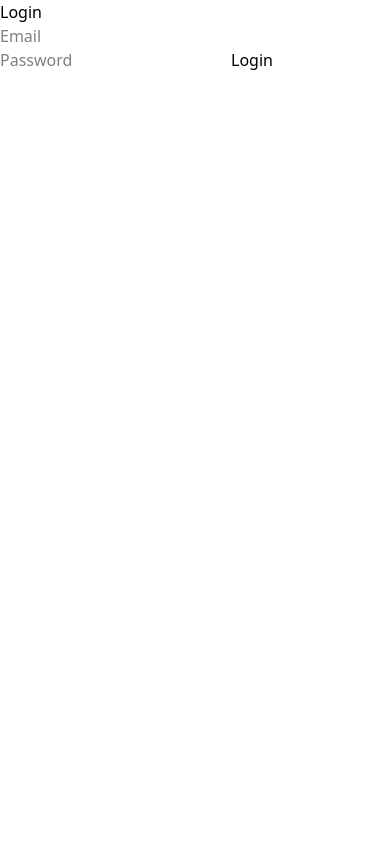
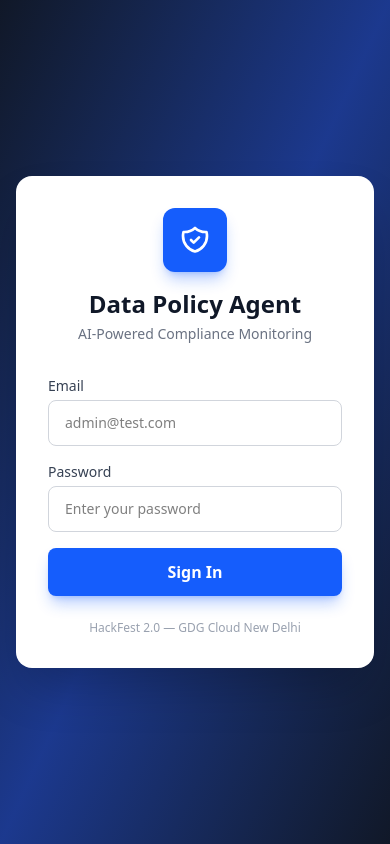
Before and after one commit to rishabh008009/Data-Policy-Agent, a React (Vite) app in the folder frontend/: page /login in a window 390 px wide. Built offline with nearby package versions, Linux system fonts and the light colour scheme; no server answers.

Commit message:
Mentor feedback: upgrade to Gemini 2.5 Flash, add hamburger menu, improve Login page

```diff
--- a/frontend/src/components/Layout.tsx
+++ b/frontend/src/components/Layout.tsx
@@ -1,17 +1,12 @@
+import { useState } from 'react';
 import { NavLink, Outlet } from 'react-router-dom';
 
-/**
- * Navigation item configuration
- */
 interface NavItem {
   to: string;
   label: string;
   icon: React.ReactNode;
 }
 
-/**
- * SVG Icons for navigation
- */
 const DashboardIcon = () => (
   <svg className="w-5 h-5" fill="none" stroke="currentColor" viewBox="0 0 24 24">
     <path strokeLinecap="round" strokeLinejoin="round" strokeWidth={2} d="M3 12l2-2m0 0l7-7 7 7M5 10v10a1 1 0 001 1h3m10-11l2 2m-2-2v10a1 1 0 01-1 1h-3m-6 0a1 1 0 001-1v-4a1 1 0 011-1h2a1 1 0 011 1v4a1 1 0 001 1m-6 0h6" />
@@ -37,9 +32,6 @@ const SettingsIcon = () => (
   </svg>
 );
 
-/**
- * Navigation items configuration
- */
 const navItems: NavItem[] = [
   { to: '/', label: 'Dashboard', icon: <DashboardIcon /> },
   { to: '/policies', label: 'Policies', icon: <PoliciesIcon /> },
@@ -47,26 +39,45 @@ const navItems: NavItem[] = [
   { to: '/settings', label: 'Settings', icon: <SettingsIcon /> },
 ];
 
-/**
- * Main layout component with navigation sidebar and header.
- * Uses React Router's Outlet for rendering child routes.
- */
 export function Layout() {
+  const [sidebarOpen, setSidebarOpen] = useState(false);
+
   return (
     <div className="min-h-screen bg-gray-100 flex">
-      {/* Sidebar Navigation */}
-      <aside className="w-64 bg-gray-900 text-white flex flex-col">
-        {/* App Logo/Title */}
-        <div className="p-6 border-b border-gray-700">
-          <h1 className="text-xl font-bold text-white">
-            Data Policy Agent
-          </h1>
-          <p className="text-sm text-gray-400 mt-1">
-            Compliance Monitoring
-          </p>
+      {/* Mobile overlay */}
+      {sidebarOpen && (
+        <div
+          className="fixed inset-0 bg-black/50 z-40 lg:hidden"
+          onClick={() => setSidebarOpen(false)}
+        />
+      )}
+
+      {/* Sidebar */}
+      <aside
+        className={`
+          fixed inset-y-0 left-0 z-50 w-64 bg-gray-900 text-white flex flex-col
+          transform transition-transform duration-200 ease-in-out
+          lg:translate-x-0 lg:static lg:z-auto
+          ${sidebarOpen ? 'translate-x-0' : '-translate-x-full'}
+        `}
+      >
+        <div className="p-6 border-b border-gray-700 flex items-center justify-between">
+          <div>
+            <h1 className="text-xl font-bold text-white">Data Policy Agent</h1>
+            <p className="text-sm text-gray-400 mt-1">Compliance Monitoring</p>
+          </div>
+          {/* Close button on mobile */}
+          <button
+            className="lg:hidden p-1 text-gray-400 hover:text-white rounded"
+            onClick={() => setSidebarOpen(false)}
+            aria-label="Close sidebar"
+          >
+            <svg className="w-6 h-6" fill="none" stroke="currentColor" viewBox="0 0 24 24">
+              <path strokeLinecap="round" strokeLinejoin="round" strokeWidth={2} d="M6 18L18 6M6 6l12 12" />
+            </svg>
+          </button>
         </div>
 
-        {/* Navigation Links */}
         <nav className="flex-1 p-4">
           <ul className="space-y-2">
             {navItems.map((item) => (
@@ -74,6 +85,7 @@ export function Layout() {
                 <NavLink
                   to={item.to}
                   end={item.to === '/'}
+                  onClick={() => setSidebarOpen(false)}
                   className={({ isActive }) =>
                     `flex items-center gap-3 px-4 py-3 rounded-lg transition-colors ${
                       isActive
@@ -90,27 +102,30 @@ export function Layout() {
           </ul>
         </nav>
 
-        {/* Footer */}
         <div className="p-4 border-t border-gray-700">
-          <p className="text-xs text-gray-500 text-center">
-            © 2024 Data Policy Agent
-          </p>
+          <p className="text-xs text-gray-500 text-center">© 2026 Data Policy Agent</p>
         </div>
       </aside>
 
-      {/* Main Content Area */}
-      <div className="flex-1 flex flex-col">
-        {/* Header */}
-        <header className="bg-white shadow-sm border-b border-gray-200">
-          <div className="px-6 py-4">
-            <h2 className="text-lg font-semibold text-gray-800">
-              Compliance Dashboard
-            </h2>
+      {/* Main Content */}
+      <div className="flex-1 flex flex-col min-w-0">
+        <header className="bg-white shadow-sm border-b border-gray-200 sticky top-0 z-30">
+          <div className="px-4 sm:px-6 py-4 flex items-center gap-4">
+            {/* Hamburger button */}
+            <button
+              className="lg:hidden p-2 -ml-2 text-gray-600 hover:text-gray-900 hover:bg-gray-100 rounded-lg"
+              onClick={() => setSidebarOpen(true)}
+              aria-label="Open sidebar"
+            >
+              <svg className="w-6 h-6" fill="none" stroke="currentColor" viewBox="0 0 24 24">
+                <path strokeLinecap="round" strokeLinejoin="round" strokeWidth={2} d="M4 6h16M4 12h16M4 18h16" />
+              </svg>
+            </button>
+            <h2 className="text-lg font-semibold text-gray-800">Compliance Dashboard</h2>
           </div>
         </header>
 
-        {/* Page Content */}
-        <main className="flex-1 p-6 overflow-auto">
+        <main className="flex-1 p-4 sm:p-6 overflow-auto">
           <Outlet />
         </main>
       </div>
--- a/frontend/src/pages/Login.tsx
+++ b/frontend/src/pages/Login.tsx
@@ -10,56 +10,102 @@ const Login: React.FC = () => {
   const [email, setEmail] = useState<string>("");
   const [password, setPassword] = useState<string>("");
   const [error, setError] = useState<string>("");
+  const [loading, setLoading] = useState(false);
   const navigate = useNavigate();
 
   const handleLogin = async (e: FormEvent<HTMLFormElement>): Promise<void> => {
     e.preventDefault();
+    setError("");
+    setLoading(true);
 
     try {
       const response = await axios.post<LoginResponse>("/api/auth/login", {
         email,
         password,
       });
-
-      // Save token
       localStorage.setItem("token", response.data.token);
-
-      // Redirect
       navigate("/dashboard");
-    } catch (err: unknown) {
+    } catch {
       setError("Invalid email or password!");
+    } finally {
+      setLoading(false);
     }
   };
 
   return (
-    <div className="login-container">
-      <h2>Login</h2>
+    <div className="min-h-screen flex items-center justify-center bg-gradient-to-br from-gray-900 via-blue-900 to-gray-900 px-4">
+      <div className="bg-white rounded-2xl shadow-2xl p-8 w-full max-w-md">
+        {/* Logo & Branding */}
+        <div className="text-center mb-8">
+          <div className="w-16 h-16 bg-blue-600 rounded-xl flex items-center justify-center mx-auto mb-4 shadow-lg shadow-blue-600/30">
+            <svg className="w-8 h-8 text-white" fill="none" stroke="currentColor" viewBox="0 0 24 24">
+              <path strokeLinecap="round" strokeLinejoin="round" strokeWidth={2} d="M9 12l2 2 4-4m5.618-4.016A11.955 11.955 0 0112 2.944a11.955 11.955 0 01-8.618 3.04A12.02 12.02 0 003 9c0 5.591 3.824 10.29 9 11.622 5.176-1.332 9-6.03 9-11.622 0-1.042-.133-2.052-.382-3.016z" />
+            </svg>
+          </div>
+          <h1 className="text-2xl font-bold text-gray-900">Data Policy Agent</h1>
+          <p className="text-gray-500 mt-1 text-sm">AI-Powered Compliance Monitoring</p>
+        </div>
 
-      <form onSubmit={handleLogin}>
-        {error && <p className="error">{error}</p>}
+        {/* Login Form */}
+        <form onSubmit={handleLogin} className="space-y-4">
+          {error && (
+            <div className="flex items-center gap-2 p-3 bg-red-50 border border-red-200 rounded-lg">
+              <svg className="w-5 h-5 text-red-500 flex-shrink-0" fill="none" stroke="currentColor" viewBox="0 0 24 24">
+                <path strokeLinecap="round" strokeLinejoin="round" strokeWidth={2} d="M12 9v2m0 4h.01m-6.938 4h13.856c1.54 0 2.502-1.667 1.732-3L13.732 4c-.77-1.333-2.694-1.333-3.464 0L3.34 16c-.77 1.333.192 3 1.732 3z" />
+              </svg>
+              <p className="text-sm text-red-700">{error}</p>
+            </div>
+          )}
 
+          <div>
+            <label htmlFor="email" className="block text-sm font-medium text-gray-700 mb-1">
+              Email
+            </label>
             <input
+              id="email"
               type="email"
-          placeholder="Email"
+              placeholder="admin@test.com"
               value={email}
-          onChange={(e: React.ChangeEvent<HTMLInputElement>) =>
-            setEmail(e.target.value)
-          }
+              onChange={(e) => setEmail(e.target.value)}
               required
+              className="w-full px-4 py-3 border border-gray-300 rounded-lg focus:ring-2 focus:ring-blue-500 focus:border-blue-500 outline-none transition text-sm"
             />
+          </div>
 
+          <div>
+            <label htmlFor="password" className="block text-sm font-medium text-gray-700 mb-1">
+              Password
+            </label>
             <input
+              id="password"
               type="password"
-          placeholder="Password"
+              placeholder="Enter your password"
               value={password}
-          onChange={(e: React.ChangeEvent<HTMLInputElement>) =>
-            setPassword(e.target.value)
-          }
+              onChange={(e) => setPassword(e.target.value)}
               required
+              className="w-full px-4 py-3 border border-gray-300 rounded-lg focus:ring-2 focus:ring-blue-500 focus:border-blue-500 outline-none transition text-sm"
             />
+          </div>
 
-        <button type="submit">Login</button>
+          <button
+            type="submit"
+            disabled={loading}
+            className="w-full py-3 bg-blue-600 text-white rounded-lg font-semibold hover:bg-blue-700 transition-colors shadow-lg shadow-blue-600/30 disabled:opacity-60 disabled:cursor-not-allowed flex items-center justify-center gap-2"
+          >
+            {loading && (
+              <svg className="w-5 h-5 animate-spin" fill="none" viewBox="0 0 24 24">
+                <circle className="opacity-25" cx="12" cy="12" r="10" stroke="currentColor" strokeWidth="4" />
+                <path className="opacity-75" fill="currentColor" d="M4 12a8 8 0 018-8V0C5.373 0 0 5.373 0 12h4z" />
+              </svg>
+            )}
+            {loading ? "Signing in..." : "Sign In"}
+          </button>
         </form>
+
+        <p className="text-center text-xs text-gray-400 mt-6">
+          HackFest 2.0 — GDG Cloud New Delhi
+        </p>
+      </div>
     </div>
   );
 };
```
Also changed, not shown: 1 other file (tests, documents, lock files or other folders). Lines whose indentation alone changed are shown as unchanged.
